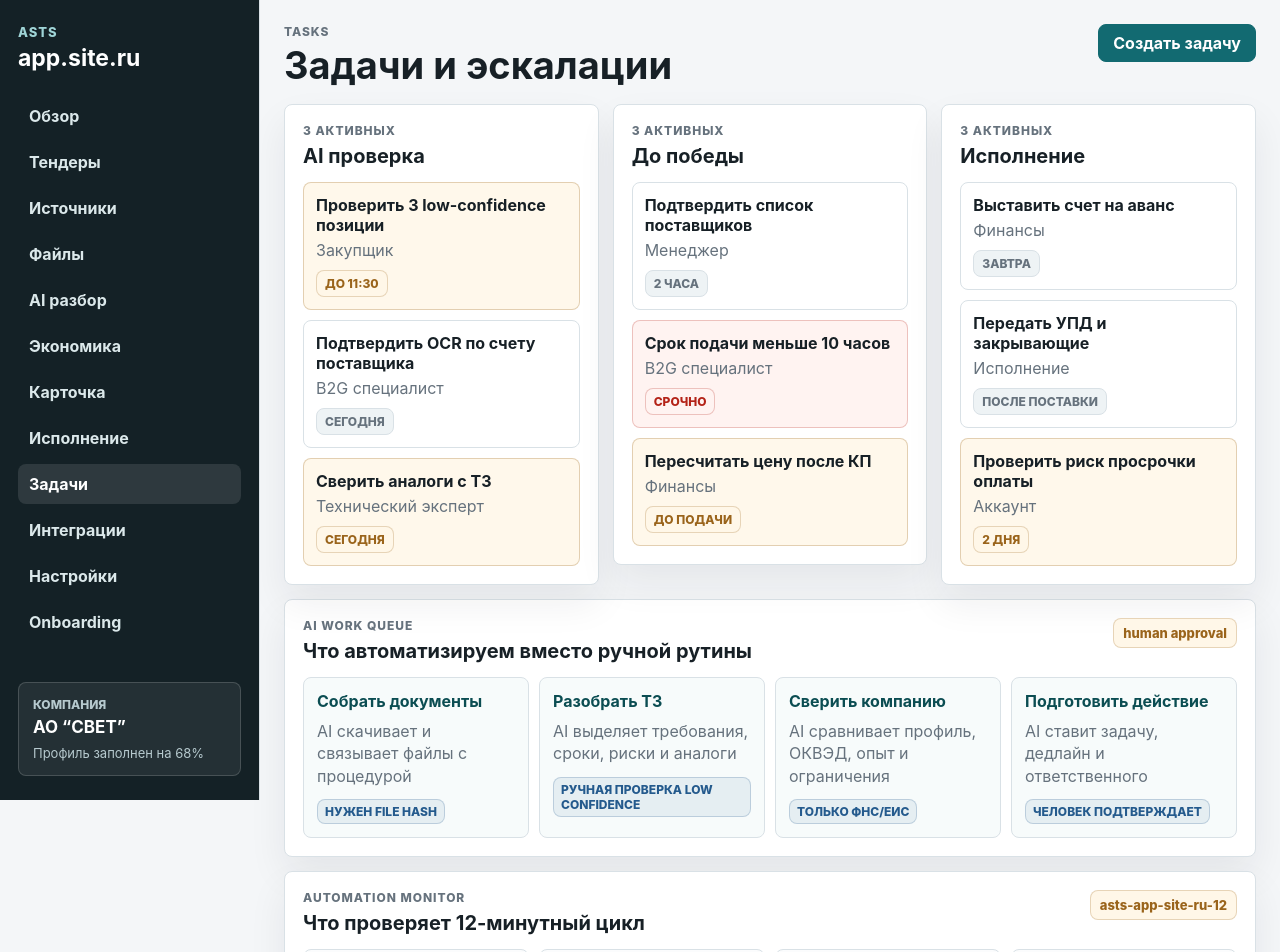
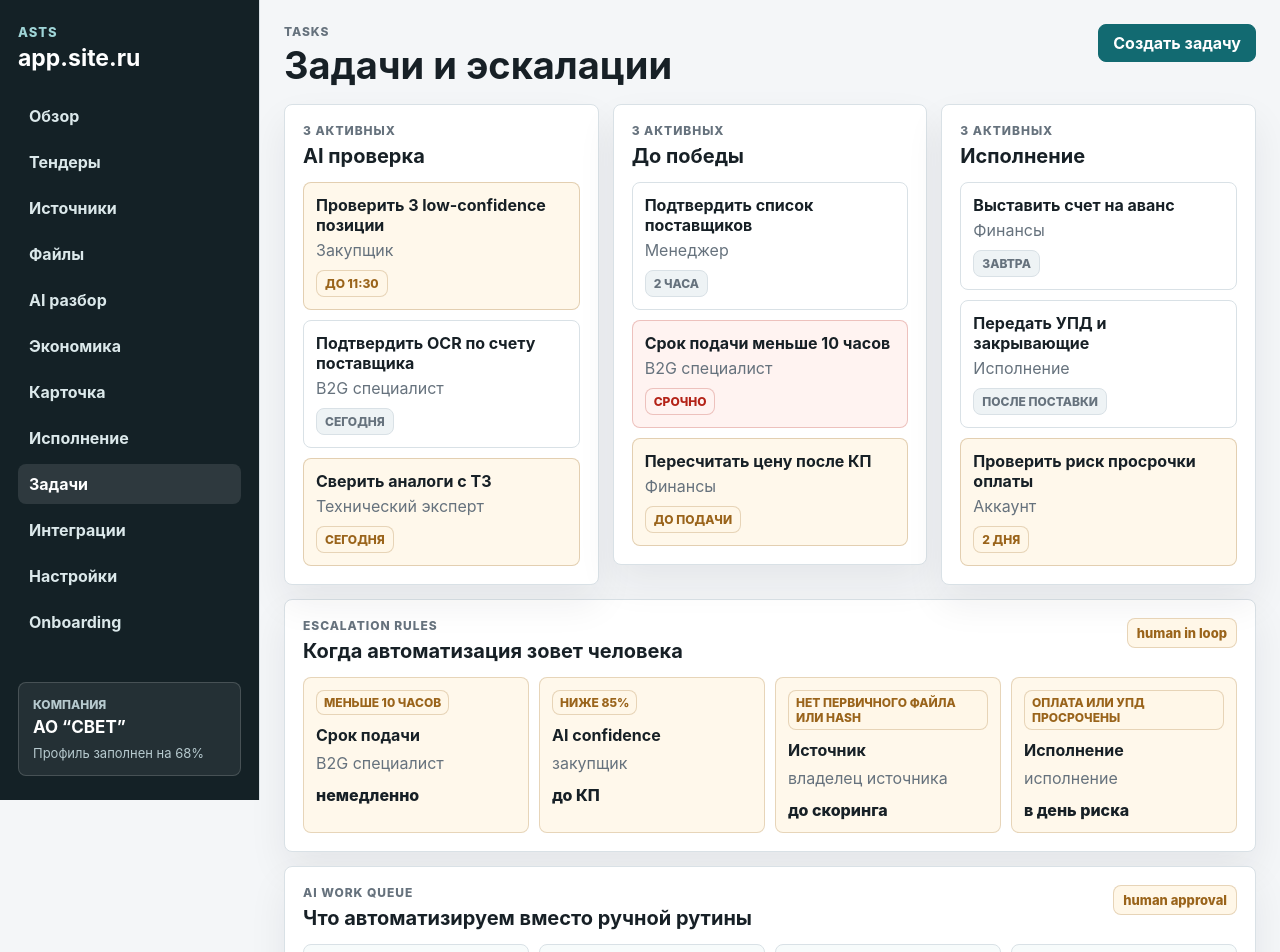
Before and after one commit to info14fourteen-creator/ASTS, a Next.js app in the folder apps/web/: page /tasks in a window 1280 px wide. Shown: the top 952 px of the page. Built offline with nearby package versions, Linux system fonts and the light colour scheme.

Commit message:
Add task escalation rules

```diff
--- a/apps/web/app/globals.css
+++ b/apps/web/app/globals.css
@@ -929,6 +929,61 @@ dd {
   color: var(--red);
 }
 
+.escalation-rules-panel {
+  margin-top: 14px;
+}
+
+.escalation-rules-grid {
+  display: grid;
+  grid-template-columns: repeat(4, minmax(0, 1fr));
+  gap: 10px;
+}
+
+.escalation-rule-card {
+  min-height: 138px;
+  border: 1px solid rgba(154, 100, 27, 0.24);
+  border-radius: 8px;
+  padding: 12px;
+  background: #fff8eb;
+}
+
+.escalation-rule-card span,
+.escalation-rule-card strong,
+.escalation-rule-card p,
+.escalation-rule-card em {
+  display: block;
+}
+
+.escalation-rule-card span {
+  width: fit-content;
+  border: 1px solid rgba(154, 100, 27, 0.24);
+  border-radius: 8px;
+  padding: 4px 7px;
+  background: #fff7e8;
+  color: var(--amber);
+  font-size: 12px;
+  font-weight: 850;
+  text-transform: uppercase;
+}
+
+.escalation-rule-card strong {
+  margin-top: 10px;
+  line-height: 1.25;
+}
+
+.escalation-rule-card p {
+  margin: 8px 0 0;
+  color: var(--muted);
+  line-height: 1.35;
+}
+
+.escalation-rule-card em {
+  margin-top: 10px;
+  color: var(--ink);
+  font-style: normal;
+  font-weight: 850;
+}
+
 .ai-automation-queue-panel {
   margin-top: 14px;
 }
@@ -3670,6 +3725,10 @@ dd {
     grid-template-columns: 1fr;
   }
 
+  .escalation-rules-grid {
+    grid-template-columns: repeat(2, minmax(0, 1fr));
+  }
+
   .ai-automation-queue-grid {
     grid-template-columns: repeat(2, minmax(0, 1fr));
   }
@@ -3859,6 +3918,10 @@ dd {
     grid-template-columns: 1fr;
   }
 
+  .escalation-rules-grid {
+    grid-template-columns: 1fr;
+  }
+
   .ai-automation-queue-grid {
     grid-template-columns: 1fr;
   }
--- a/apps/web/app/tasks/page.tsx
+++ b/apps/web/app/tasks/page.tsx
@@ -49,6 +49,13 @@ const automationMonitor = [
   ["Build", "npm run build", "каждая правка должна собрать 16 static routes", "required"],
   ["Smoke", "changed route", "DOM проверка desktop/mobile и чистая консоль", "required"],
   ["PR update", "codex/app-site-shell", "push только в PR ветку, main не трогаем", "safe"],
+];
+
+const escalationRules = [
+  ["Срок подачи", "меньше 10 часов", "B2G специалист", "немедленно"],
+  ["AI confidence", "ниже 85%", "закупщик", "до КП"],
+  ["Источник", "нет первичного файла или hash", "владелец источника", "до скоринга"],
+  ["Исполнение", "оплата или УПД просрочены", "исполнение", "в день риска"],
 ];
 
 const aiAutomationQueue = [
@@ -127,6 +134,26 @@ export default function TasksPage() {
               </div>
             </article>
           ))}
+        </section>
+
+        <section className="panel escalation-rules-panel">
+          <div className="panel-head compact">
+            <div>
+              <p className="eyebrow">Escalation rules</p>
+              <h2>Когда автоматизация зовет человека</h2>
+            </div>
+            <span className="status-pill">human in loop</span>
+          </div>
+          <div className="escalation-rules-grid">
+            {escalationRules.map(([trigger, threshold, owner, deadline]) => (
+              <article className="escalation-rule-card" key={trigger}>
+                <span>{threshold}</span>
+                <strong>{trigger}</strong>
+                <p>{owner}</p>
+                <em>{deadline}</em>
+              </article>
+            ))}
+          </div>
         </section>
 
         <section className="panel ai-automation-queue-panel">
```
